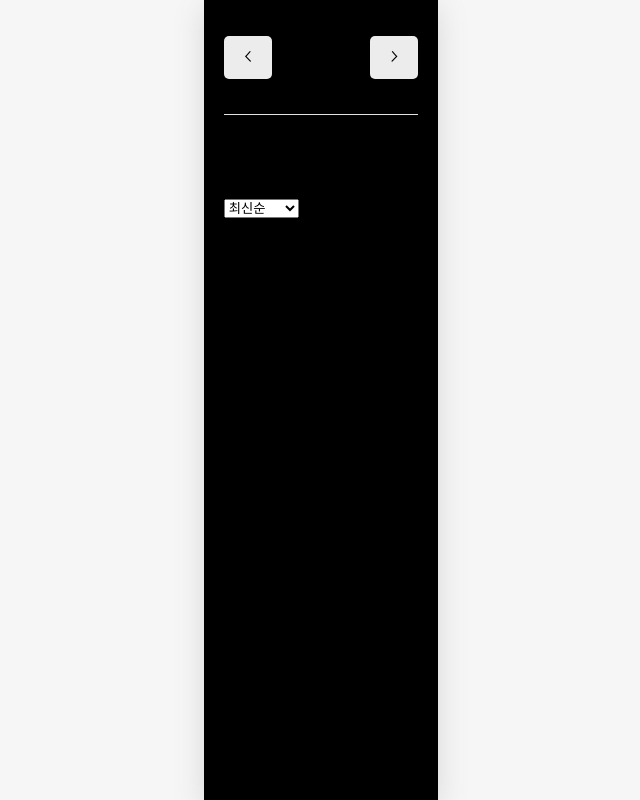
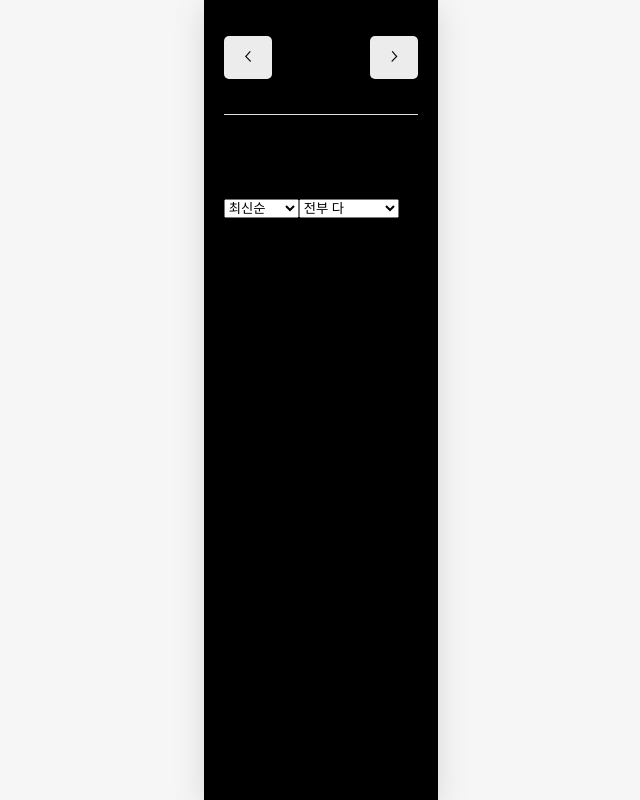
Before and after one commit to Soyeong4250/React, a React (Create React App) app: page / in a window 1280 px wide. Shown: the whole page, without its empty margins (319-959 px from the left). Built offline with nearby package versions, Linux system fonts and the light colour scheme; a web font is replaced by a local one.

Commit message:
[Feat] 감정 필터 추가 구현

```diff
--- a/src/components/DiaryList.js
+++ b/src/components/DiaryList.js
@@ -4,7 +4,14 @@
   { value: "latest", name: "최신순" },
   { value: "oldest", name: "오래된 순" },
 ];
-// 정렬기능을 할 컴포넌트
+
+const filterOptionList = [
+  { value: "all", name: "전부 다" },
+  { value: "good", name: "좋은 감정만" },
+  { value: "bad", name: "안좋은 감정만" },
+];
+
+// 필터기능을 할 컴포넌트
 const ControlMenu = ({ value, onChange, optionList }) => {
   return (
     <select value={value} onChange={(e) => onChange(e.target.value)}>
@@ -19,11 +26,23 @@
 
 const DiaryList = ({ diaryList }) => {
   const [sortType, setSortType] = useState("latest");
+  const [filter, setFilter] = useState("all");
 
-  // 필터에 따른 정렬 다르게 하기
+  // (최신순, 오래된순)필터에 따른 정렬 다르게 하기
   const getProcessedDiaryList = () => {
     // sort를 사용하면 원본 배열 자체가 정렬되므로 원본 배열을 copy하여 정렬
     const copyList = JSON.parse(JSON.stringify(diaryList)); // 배열 => JSON 타입의 문자열로 변환 -> 배열로 복호화
+
+    const filterCallBack = (item) => {
+      if (filter === "good") {
+        return parseInt(item.emotion) <= 3;
+      } else {
+        return parseInt(item.emotion) > 3;
+      }
+    };
+    // 감정필터를 이용한 필터링
+    const filteredList =
+      filter === "all" ? copyList : copyList.filter((it) => filterCallBack(it));
 
     // 비교 함수
     const compare = (a, b) => {
@@ -34,7 +53,7 @@
       }
     };
 
-    const sortedList = copyList.sort(compare);
+    const sortedList = filteredList.sort(compare);
     return sortedList; // 정렬된 리스트 반환
   };
 
@@ -45,8 +64,15 @@
         onChange={setSortType}
         optionList={sortOptionList}
       />
+      <ControlMenu
+        value={filter}
+        onChange={setFilter}
+        optionList={filterOptionList}
+      />
       {getProcessedDiaryList().map((it) => (
-        <div key={it.id}>{it.content}</div>
+        <div key={it.id}>
+          {it.content} {it.emotion}
+        </div>
       ))}
     </div>
   );
```
